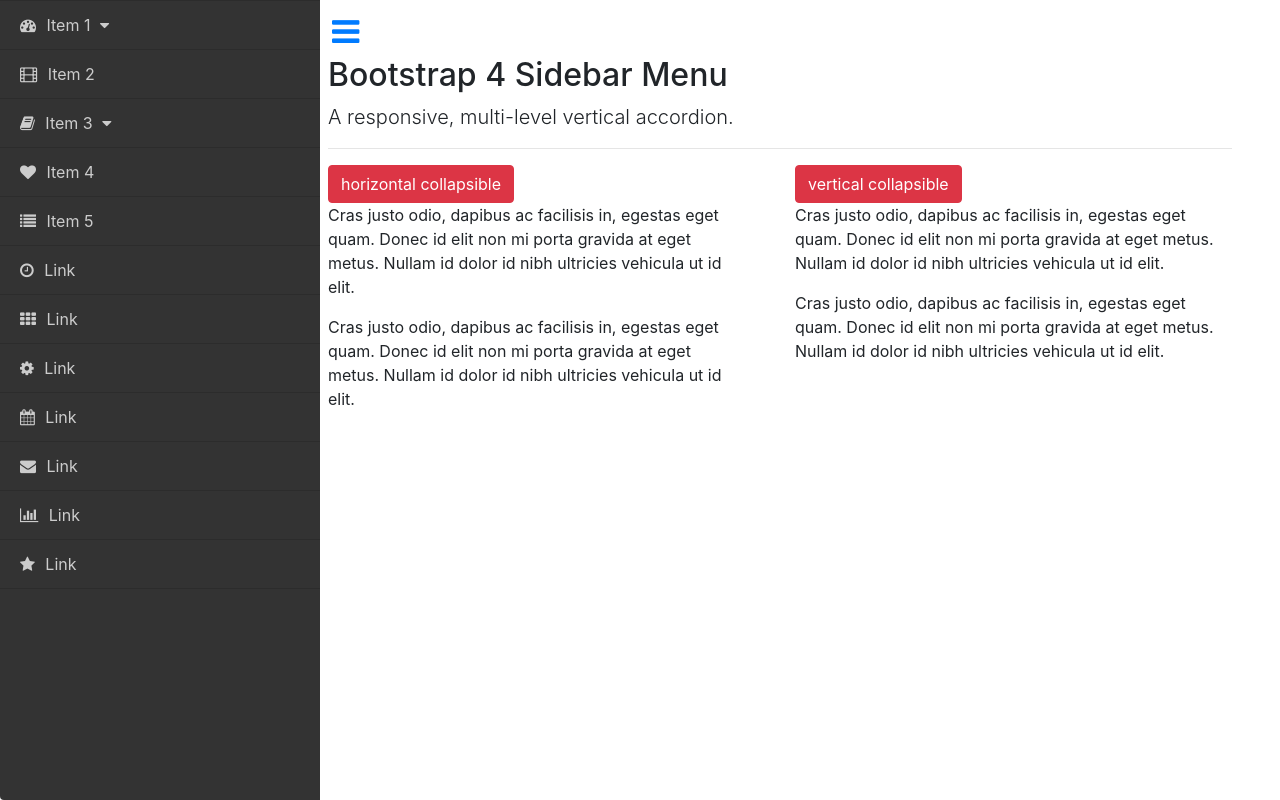
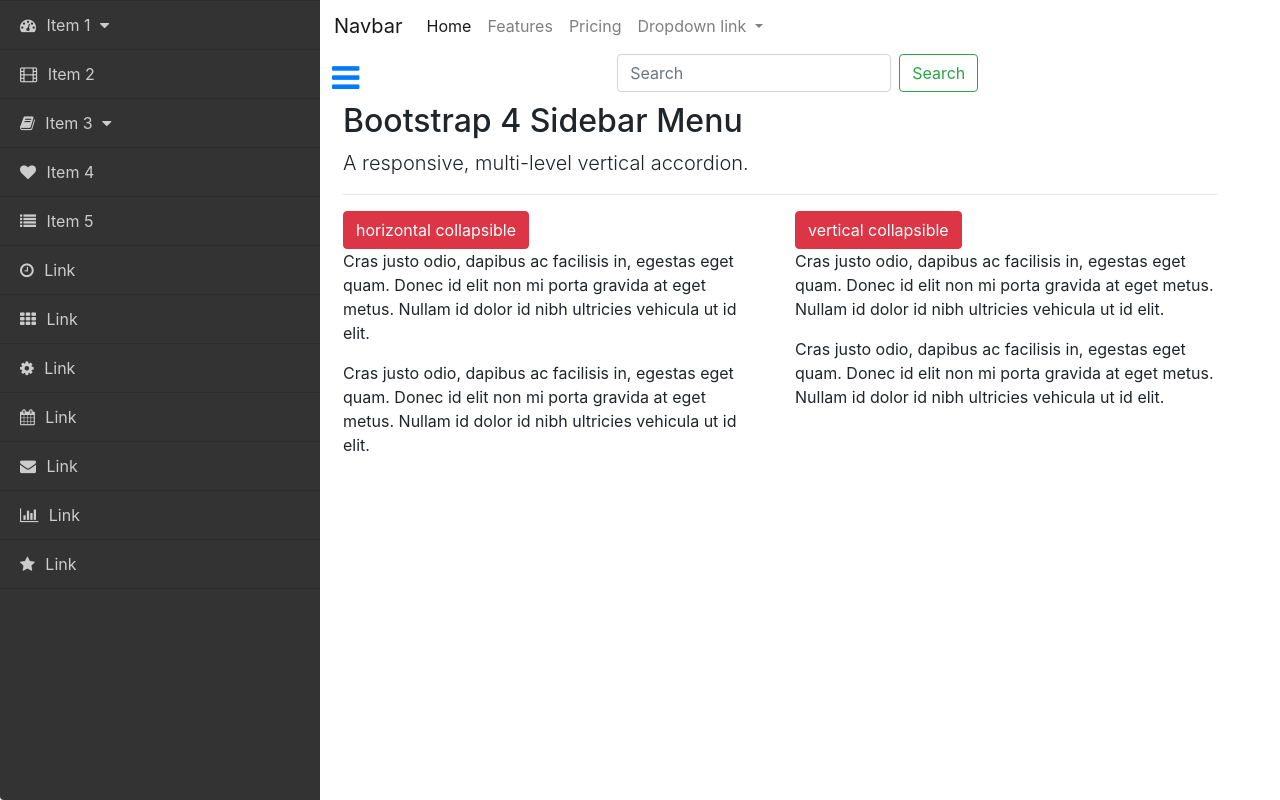
Before and after one commit to Dacrol/RecipesPrototype, a website: page public/index.html in a window 1280 px wide. Drawn offline with nearby package versions, Linux system fonts and the light colour scheme.

Commit message:
Add navbar

```diff
--- a/public/css/styles.css
+++ b/public/css/styles.css
@@ -121,3 +121,8 @@
     -webkit-transition-timing-function: ease-out;
             transition-timing-function: ease-out;
 }
+
+nav {
+    margin-left: -25px;
+    margin-top: -10px;
+}
--- a/public/index.html
+++ b/public/index.html
@@ -20,7 +20,10 @@
 </head>
 
 <body>
+
+
   <div class="container-fluid">
+
     <div class="row d-flex d-md-block flex-nowrap wrapper">
       <div class="col-md-3 float-left col-1 pl-0 pr-0 collapse width show" id="sidebar">
         <div class="list-group border-0 card text-center text-md-left">
@@ -96,8 +99,55 @@
             <span class="d-none d-md-inline">Link</span></a>
         </div>
       </div>
-      <main class="col-md-9 float-left col px-5 pl-md-2 pt-2 main">
+
+
+
+      <div class="col-md-9 float-left col px-5 pl-md-2 pt-2">
+        <div class="container-fluid">
+          <div class="row">
+          <div class="float-left col-12">
+              <nav class="navbar navbar-expand navbar-light">
+                  <a class="navbar-brand" href="#">Navbar</a>
+                  <!-- <button class="navbar-toggler" type="button" data-toggle="collapse" data-target="#navbarNavDropdown" aria-controls="navbarNavDropdown" aria-expanded="false" aria-label="Toggle navigation">
+                    <span class="navbar-toggler-icon"></span>
+                  </button> -->
+                  <div class="collapse navbar-collapse" id="navbarNavDropdown">
+                    <ul class="navbar-nav">
+                      <li class="nav-item active">
+                        <a class="nav-link" href="#">Home <span class="sr-only">(current)</span></a>
+                      </li>
+                      <li class="nav-item">
+                        <a class="nav-link" href="#">Features</a>
+                      </li>
+                      <li class="nav-item">
+                        <a class="nav-link" href="#">Pricing</a>
+                      </li>
+                      <li class="nav-item dropdown">
+                        <a class="nav-link dropdown-toggle" href="#" id="navbarDropdownMenuLink" role="button" data-toggle="dropdown" aria-haspopup="true" aria-expanded="false">
+                          Dropdown link
+                        </a>
+                        <div class="dropdown-menu" aria-labelledby="navbarDropdownMenuLink">
+                          <a class="dropdown-item" href="#">Action</a>
+                          <a class="dropdown-item" href="#">Another action</a>
+                          <a class="dropdown-item" href="#">Something else here</a>
+                        </div>
+                      </li>
+                    </ul>
+                  </div>
+                </nav>
+              </div>
+            </div>
+        <div class="d-flex row">
         <a href="#" data-target="#sidebar" data-toggle="collapse"><i class="fa fa-navicon fa-2x py-2 p-1"></i></a>
+        <div class="text-center flex-fill">
+          <div class="d-flex justify-content-center">
+        <form class="form-inline mt-2 mt-md-0">
+            <input class="form-control mr-sm-2" type="text" placeholder="Search" aria-label="Search">
+            <button class="btn btn-outline-success my-2 my-sm-0" type="submit">Search</button>
+          </form>
+        </div>
+      </div>
+        </div>
         <div class="page-header">
           <h2>Bootstrap 4 Sidebar Menu</h2>
         </div>
@@ -131,7 +181,8 @@
             </div>
           </div>
         </div>
-      </main>
+      </div>
+      </div>
     </div>
   </div>
 
```
